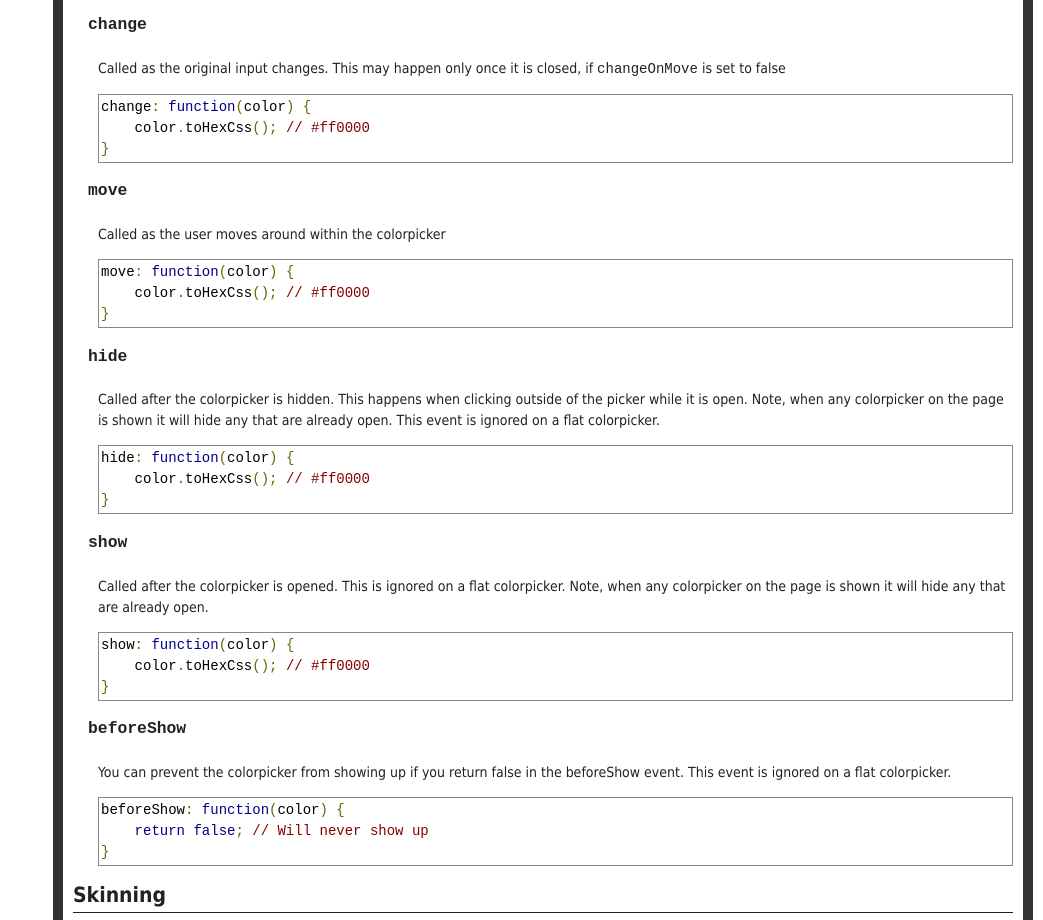
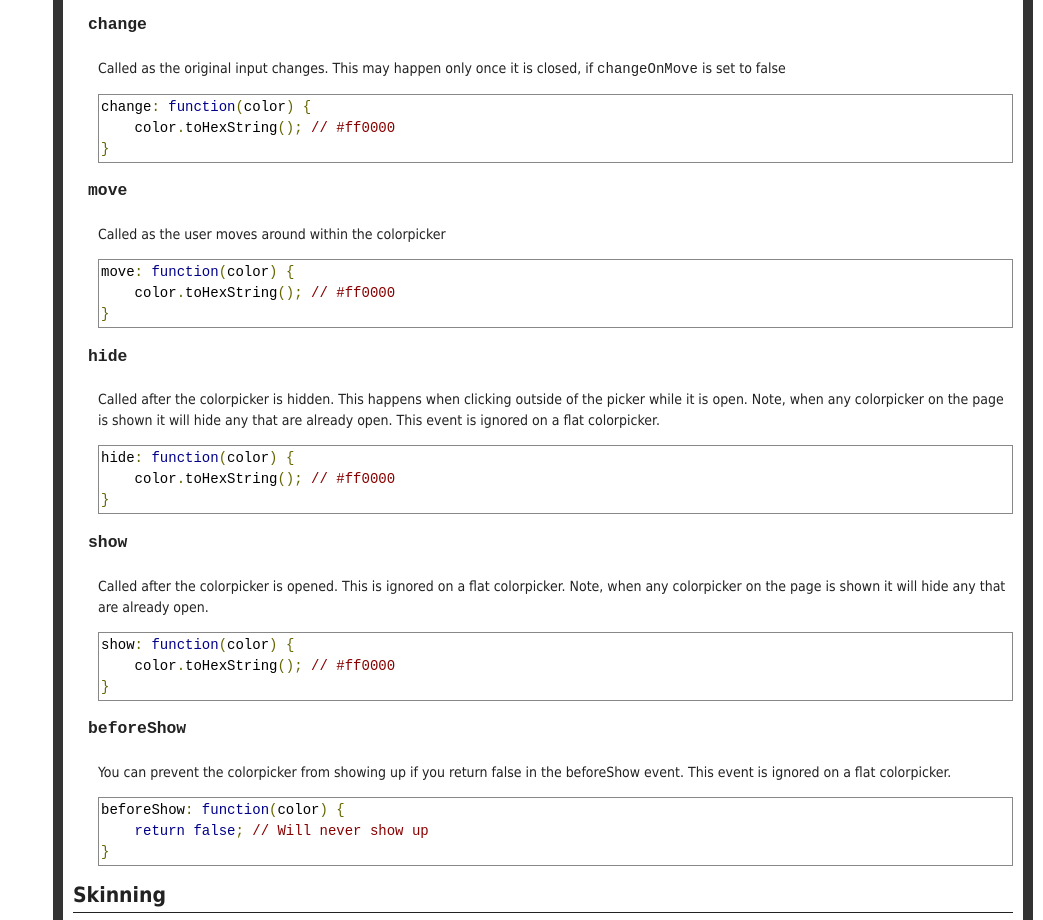
Before and after one commit to bgrins/spectrum, a plain HTML site: page index.html in a window 1280 px wide. Shown: the part 4245-5165 px from the top of the page, without its empty margins (237-1280 px from the left). Drawn offline with Linux system fonts and the light colour scheme.

Commit message:
Update docs to reference toHexString instead of toHexCss.  Fixes issue #7.

```diff
--- a/index.html
+++ b/index.html
@@ -285,7 +285,7 @@ $("#picker").spectrum({
         <p>Called as the original input changes.  This may happen only once it is closed, if <code>changeOnMove</code> is set to false</p>
 <pre class='prettyprint'>
 change: function(color) {
-    color.toHexCss(); // #ff0000
+    color.toHexString(); // #ff0000
 }
 </pre>
         <h3>move</h3>
@@ -293,7 +293,7 @@ change: function(color) {
         <p>Called as the user moves around within the colorpicker</p>
 <pre class='prettyprint'>
 move: function(color) {
-    color.toHexCss(); // #ff0000
+    color.toHexString(); // #ff0000
 }
 </pre>
         <h3>hide</h3>
@@ -302,7 +302,7 @@ move: function(color) {
 
 <pre class='prettyprint'>
 hide: function(color) {
-    color.toHexCss(); // #ff0000
+    color.toHexString(); // #ff0000
 }
 </pre>
         <h3>show</h3>
@@ -311,7 +311,7 @@ hide: function(color) {
 
 <pre class='prettyprint'>
 show: function(color) {
-    color.toHexCss(); // #ff0000
+    color.toHexString(); // #ff0000
 }
 </pre>
         <h3>beforeShow</h3>
```
